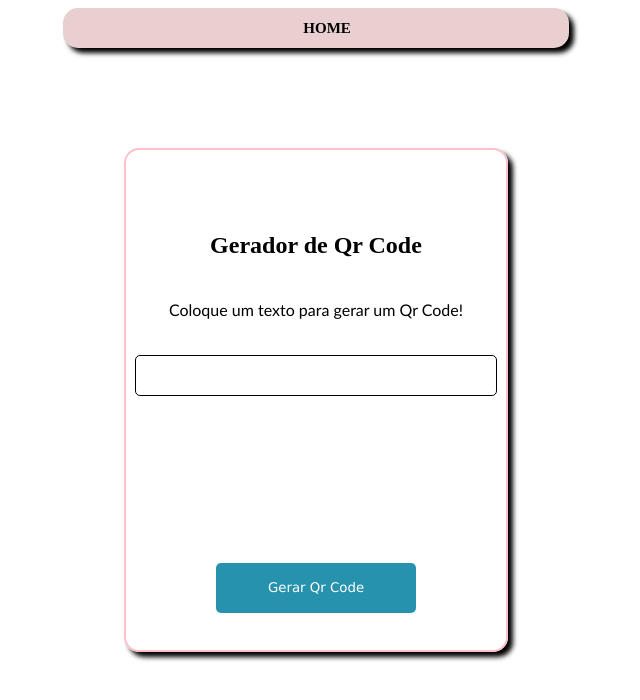
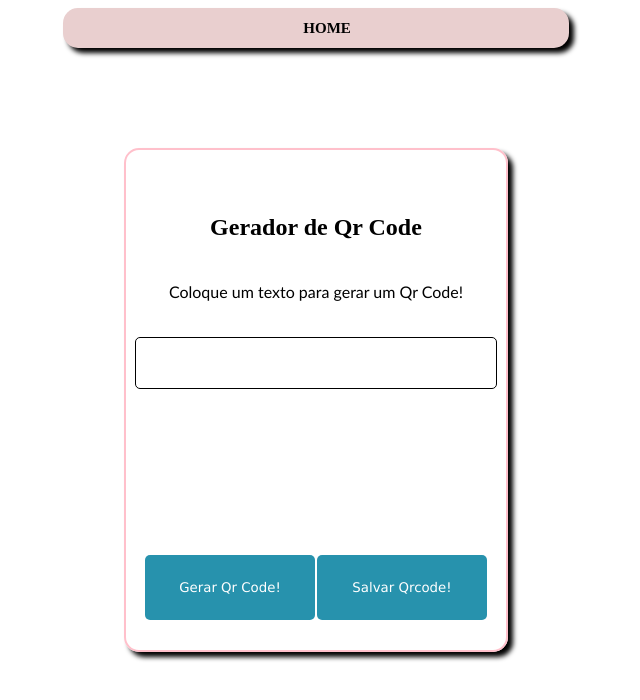
Before and after one commit to LuaN458/qr-code-pritica, a React (Create React App) app: page / in a window 1280 px wide. Shown: the top 700 px of the page, without its empty margins (324-964 px from the left). Built offline with nearby package versions, Linux system fonts and the light colour scheme.

Commit message:
Adicionado um botão para salvar o qr code em pdf

```diff
--- a/package.json
+++ b/package.json
@@ -7,6 +7,7 @@
     "@testing-library/jest-dom": "^6.8.0",
     "@testing-library/react": "^16.3.0",
     "@testing-library/user-event": "^13.5.0",
+    "html2pdf.js": "^0.12.1",
     "qrcode": "^1.5.4",
     "react": "^19.1.1",
     "react-dom": "^19.1.1",
--- a/src/components/Form/Form.js
+++ b/src/components/Form/Form.js
@@ -2,6 +2,8 @@ import React, { useState } from 'react';
 import { Container } from './styles.js';
 
 import Qrcode from 'qrcode';
+import html2pdf from 'html2pdf.js';
+import { opt } from '../utils/options-pdf.js';
 import { toast } from 'react-toastify';
 
 export default function Form() {
@@ -13,23 +15,37 @@ export default function Form() {
   const [value, setValue] = useState('');
 
   const handleClick = () => {
-    const renderElement = document.querySelector('canvas');
+    const renderElement = document.createElement('canvas');
     const inputElement = document.querySelector('.teste');
+    const insertElement = document.querySelector('.render-qr-code');
+    const qrcodes = document.querySelectorAll('canvas');
     const inputValue = value;
 
     if (!inputValue) return toast.error('Necessário ter um texto para gerar um qr code');
 
-      Qrcode.toCanvas(renderElement, inputValue, (er) => {
-        toast.success('Código gerado com sucesso!');
-        check.checkGeraQrCode = !check.checkGeraQrCode;
-        inputElement.value = '';
-        if (er) return console.log(er.message, er.cause);
-        return;
-      });
+    Qrcode.toCanvas(renderElement, inputValue, (er) => {
+      if (qrcodes.length > 0) qrcodes.forEach(el => el.remove());
+      toast.success('Código gerado com sucesso!');
+      check.checkGeraQrCode = !check.checkGeraQrCode;
+      inputElement.value = '';
+      insertElement.appendChild(renderElement);
+      setValue('');
+      if (er) toast.error(er.message);
+    });
   }
 
-  const handleSubmit = (e) => {
+  const handleSubmit = async (e) => {
     e.preventDefault();
+  }
+
+  const handleClickPdf = () => {
+    const element = document.querySelector('canvas');
+
+    if(!element) {
+      return toast.error('Sem qr code para gerar um pdf');
+    }
+
+    html2pdf().set(opt).from(element).save();
   }
 
   return (
@@ -42,9 +58,12 @@ export default function Form() {
 
         <input type='text' className='teste' name='qr-code' onChange={e => setValue(e.target.value)}></input>
 
-        <canvas></canvas>
+        <div className='render-qr-code'></div>
 
-        <button type='button' onClick={handleClick}>Gerar Qr Code</button>
+        <div className='form-buttons'>
+          <button type='button' onClick={handleClick}>Gerar Qr Code!</button>
+          <button type='button' onClick={handleClickPdf}>Salvar Qrcode!</button>
+        </div>
 
       </Container>
     </>
--- a/src/components/Form/styles.js
+++ b/src/components/Form/styles.js
@@ -11,7 +11,7 @@ export const Container = styled.form`
     font-size: 20px;
     width: 350px;
     border: 1px solid black;
-    color: red;
+    color: black;
     font-size: 20px;
     height: 40px;
     text-align: center;
@@ -25,10 +25,16 @@ export const Container = styled.form`
     outline: none;
   }
 
-  canvas {
+  .form-buttons button {
+    margin: 1px;
+  }
+
+  .render-qr-code {
     width: 50%;
-    height: 50%;
+    height: 125px;
     position: relative;
     top: 20px;
+    display: flex;
+    justify-content: center;
   }
 `;
--- a/src/components/Navbar/Navbar.js
+++ b/src/components/Navbar/Navbar.js
@@ -1,6 +1,6 @@
 import React from "react"
 import { Container } from "./styles";
-import {} from 'react'
+
 
 export default function NavBar() {
     return (
--- /dev/null
+++ b/src/components/utils/options-pdf.js
@@ -0,0 +1,7 @@
+export const opt = {
+  margin:       1,
+  filename:     'myQrCode.pdf',
+  image:        { type: 'jpeg', quality: 1 },
+  html2canvas:  { scale: 0.5 },
+  jsPDF:        { unit: 'in', format: 'letter', orientation: 'portrait' },
+};
--- a/src/styles/GlobalStyle.js
+++ b/src/styles/GlobalStyle.js
@@ -26,13 +26,13 @@ const Container = styled.main`
     }
 
     button {
-      width: 200px;
+      width: 170px;
       height: 65px;
       padding: 5px;
       background-color: #2792adff;
       border: none;
       position: relative;
-      top: 50px;
+      top: 40px;
       transition: 500ms ease-in-out all;
       border-radius: 5px;
       font-family: Verdana, Geneva, Tahoma, sans-serif;
```
Also changed, not shown: src/components/utils/option.js (deleted, +0 -10 lines), 1 other file (tests, documents, lock files or other folders).
